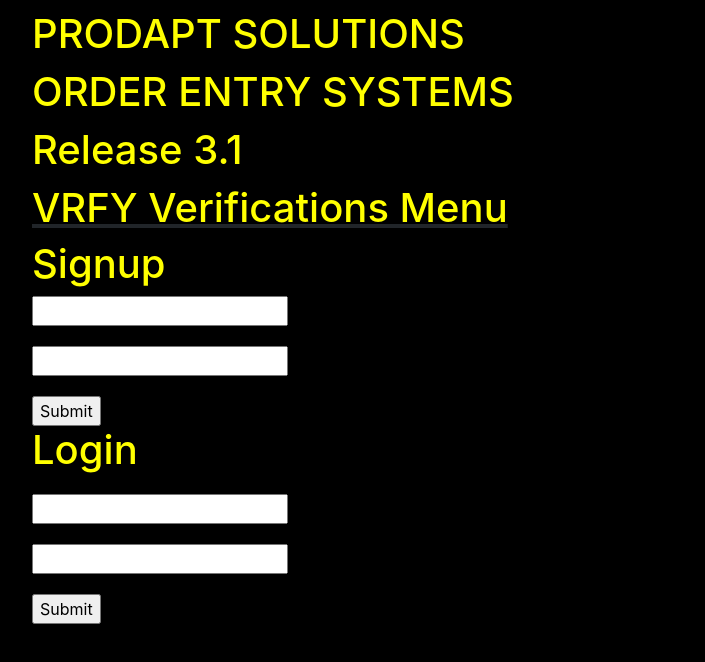
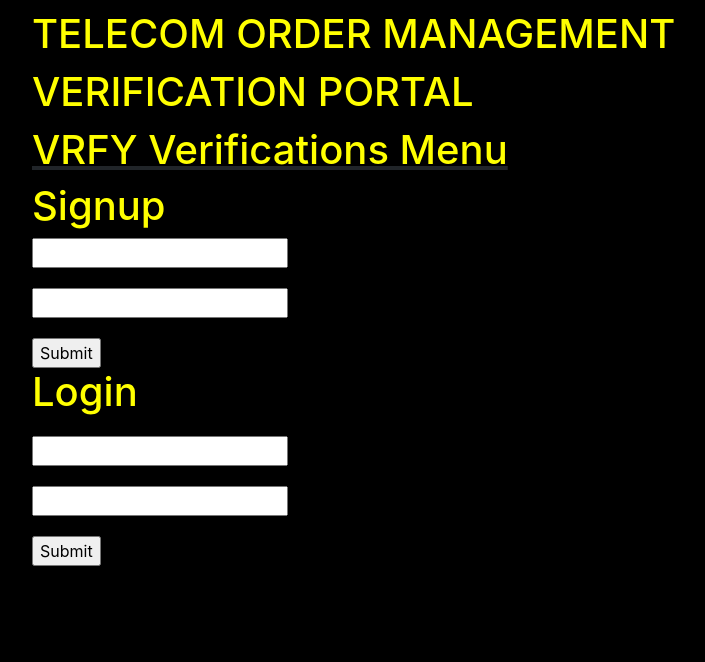
Before and after one commit to rohan0010/LOGINPAGE, a website: page public/index.html in a window 1280 px wide. Shown: the whole page, without its empty margins (53-758 px from the left). Drawn offline with nearby package versions, Linux system fonts and the light colour scheme.

Commit message:
somenamechanges

```diff
--- a/public/index.html
+++ b/public/index.html
@@ -11,19 +11,15 @@
 
     <link rel='stylesheet' href='./style.css'>
 
-    <title> PRODAPT SOLUTIONS ORDER ENTRY SYSTEMS</title>
 </head>
     <body>
             <div class="container"  style="margin-top: 10px">
                     <div class="ap">
-                    <B><h1 style="color: yellow">PRODAPT SOLUTIONS</h1></B>
+                    <B><h1 style="color: yellow">TELECOM ORDER MANAGEMENT</h1></B>
                     </div>
                 </div>
                 <div class="container" id="ap" style="margin-top: 10px">
-                        <B><h1 style="color: yellow">ORDER ENTRY SYSTEMS</h1></B>
-                </div>
-                <div class="container" id="ap" style="margin-top: 10px">
-                        <B><h1 style="color: yellow">Release 3.1</h1></B>
+                        <B><h1 style="color: yellow">VERIFICATION PORTAL</h1></B>
                 </div>
                 <div class="container" id="ap" style="margin-top: 10px">
                         <U><B><h1 style="color: yellow">VRFY  Verifications Menu</h1></B></U>
```
Also changed, not shown: public/addressverification.html (+2 -5 lines), public/mainmenu.html (+2 -5 lines), public/verificationmenu.html (+2 -5 lines).
